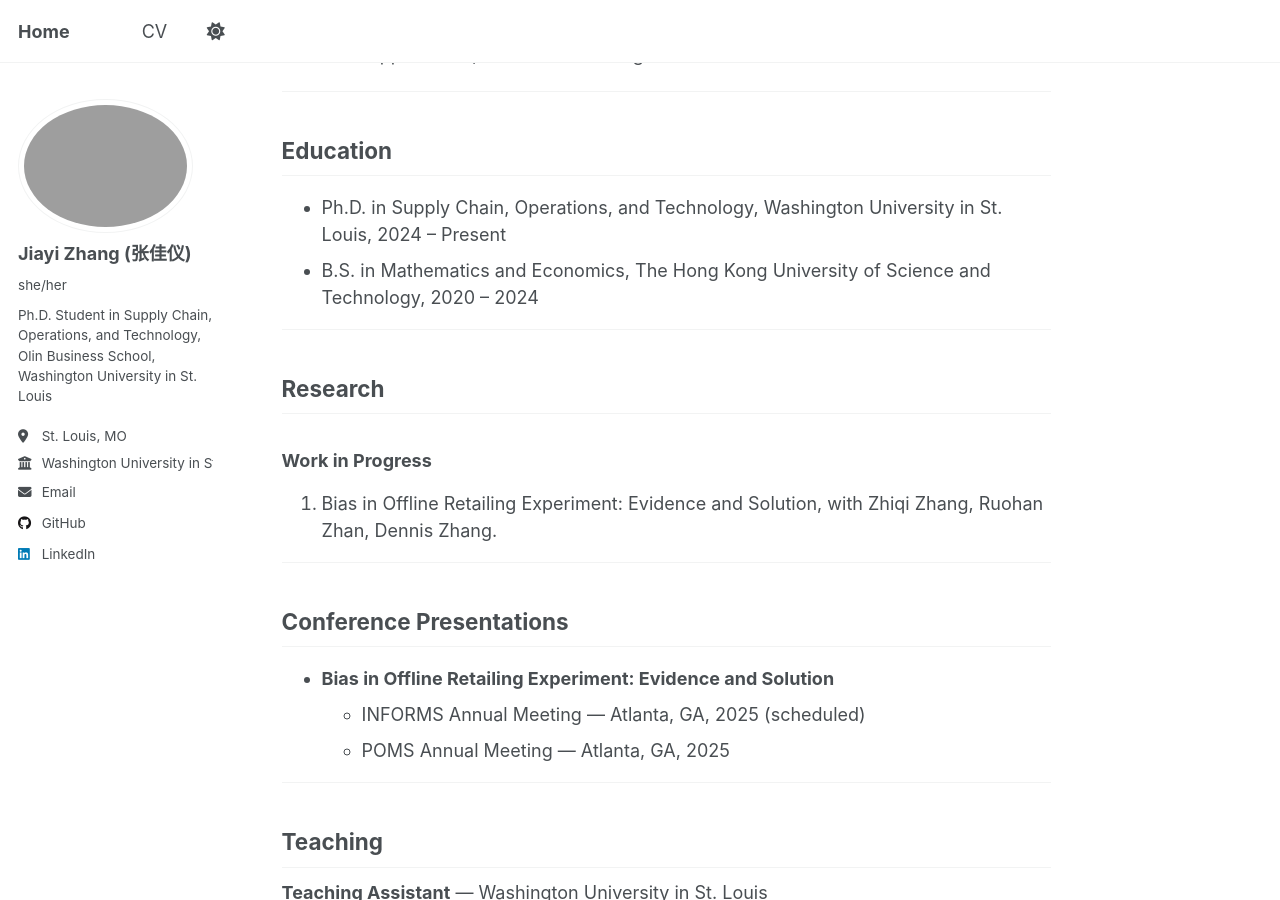
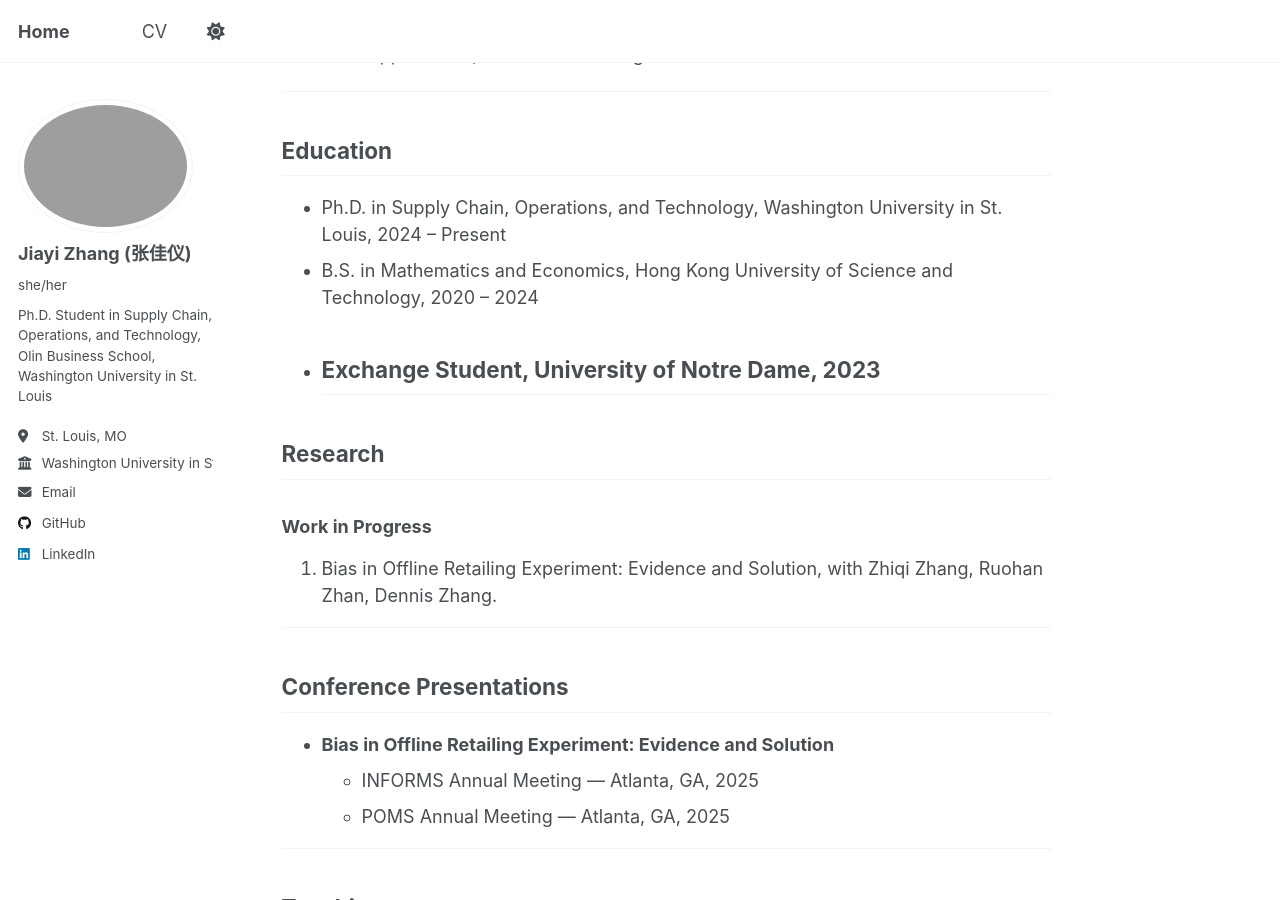
Before and after one commit to PatZjy/jiayizhang, a Jekyll site: the page built from index.md, in a window 1280 px wide and 900 px high, scrolled down 232 px. Built offline with Jekyll 4.4.1, drawn with Linux system fonts in a browser that asks for light colours; a script that is not in the unit is left out.

Commit message:
Fix university name formatting and update education section
Corrected the university name formatting and added an exchange student entry.

```diff
--- a/index.md
+++ b/index.md
@@ -15,8 +15,8 @@ My research interests include Digital Platforms and Marketplaces, Large Language
 
 ## Education
 - Ph.D. in Supply Chain, Operations, and Technology, Washington University in St. Louis, 2024 – Present
-- B.S. in Mathematics and Economics, The Hong Kong University of Science and Technology, 2020 – 2024
-
+- B.S. in Mathematics and Economics, Hong Kong University of Science and Technology, 2020 – 2024
+- Exchange Student, University of Notre Dame, 2023
 ---
 
 ## Research
@@ -28,7 +28,7 @@ My research interests include Digital Platforms and Marketplaces, Large Language
 
 ## Conference Presentations
 - **Bias in Offline Retailing Experiment: Evidence and Solution**
-  - INFORMS Annual Meeting — Atlanta, GA, 2025 (scheduled)
+  - INFORMS Annual Meeting — Atlanta, GA, 2025
   - POMS Annual Meeting — Atlanta, GA, 2025
 
 ---
```
